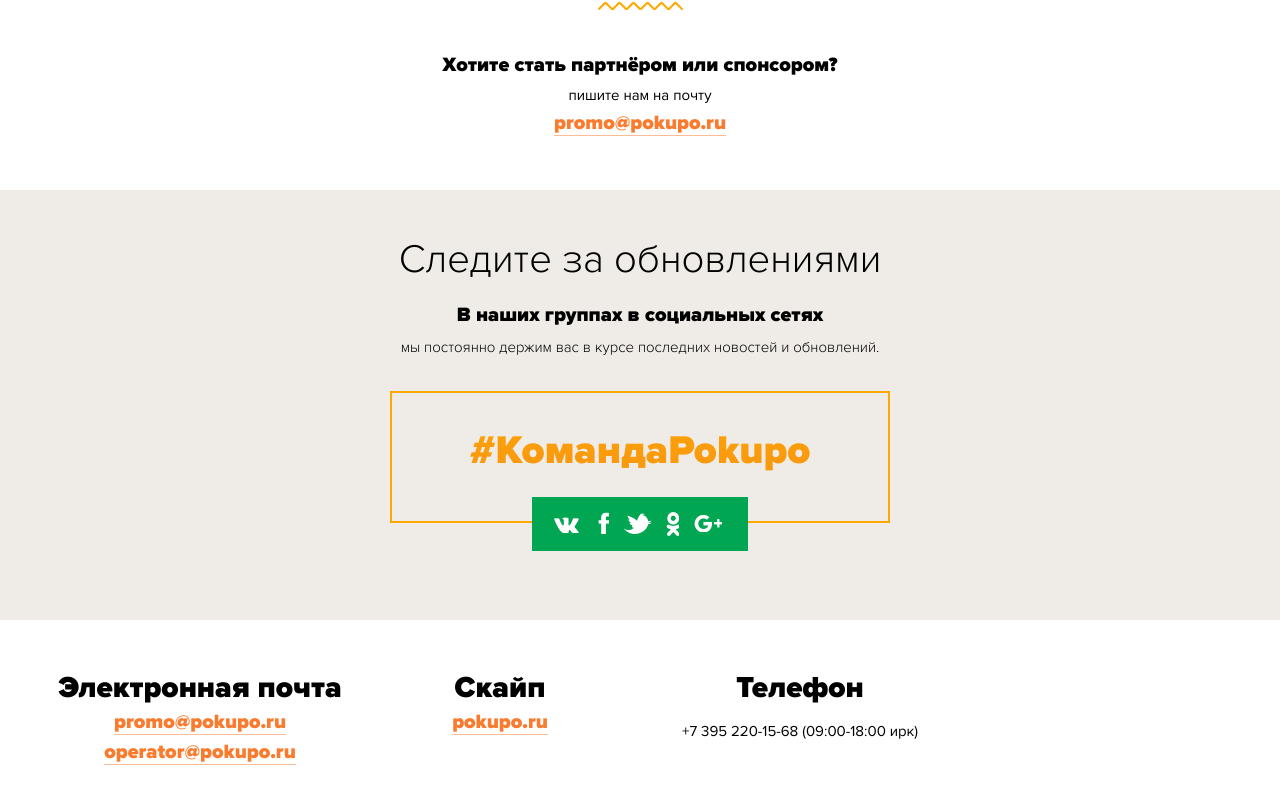
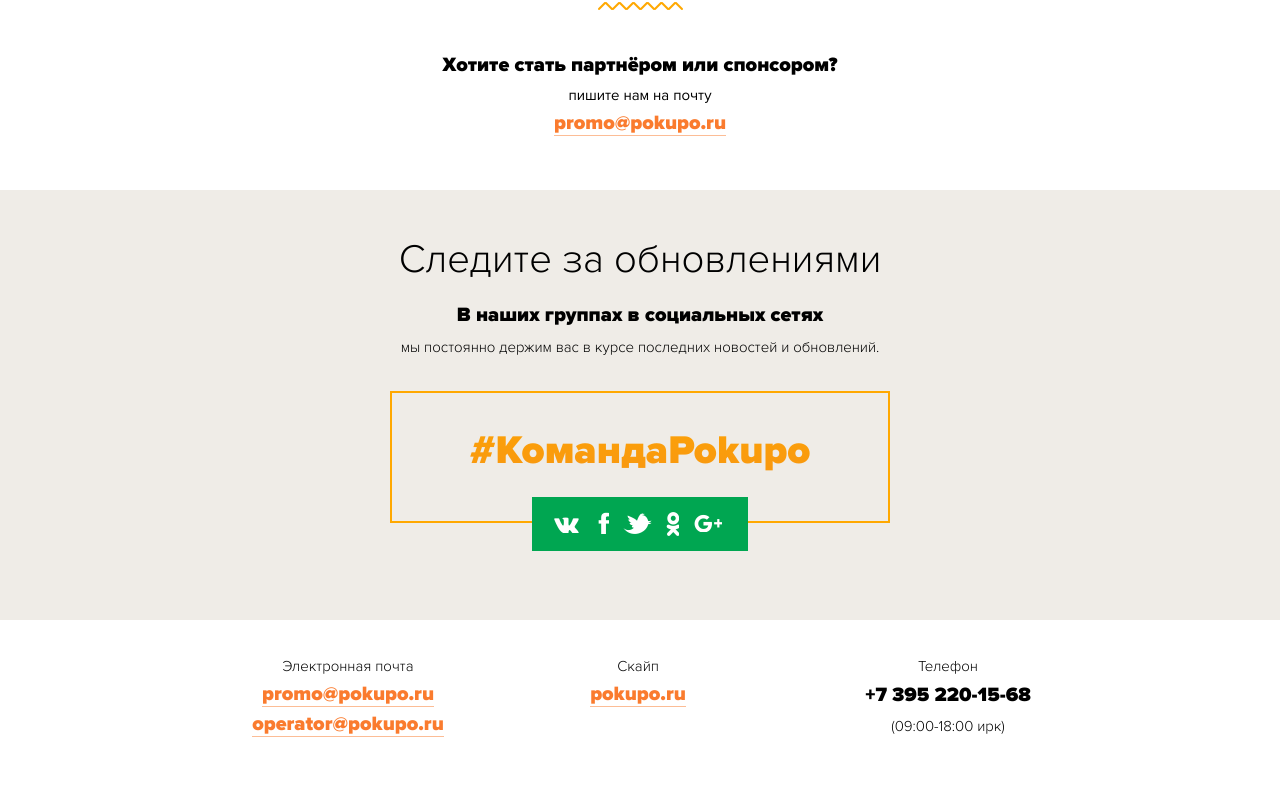
Before and after one commit to Aksnv/pokupo_promo_landing, a plain HTML site: page index.html in a window 1280 px wide. Shown: the part 6782-7583 px from the top of the page. Drawn offline with Linux system fonts and the light colour scheme.

Commit message:
Добавлены стили для раздела footer

```diff
--- a/styles/main.css
+++ b/styles/main.css
@@ -1145,11 +1145,42 @@ a.golos-link {
 .footer {
   overflow: hidden;
   text-align: center;
-  padding-top: 50px;
-  padding-bottom: 100px;
+  padding-top: 37px;
+  padding-bottom: 43px;
 }
 
 .footer__block {
   float: left;
-  width: 300px;
+  width: 290px;
 }
+
+.footer h2 {
+  font-family: 'proxima_nova_ltlight';
+  font-size: 15px;
+  font-weight: 300;
+  margin-bottom: 4px;
+}
+
+.footer__block--email {
+  margin-left: 153px;
+}
+
+.footer__block--skype {
+  margin-right: 20px;
+}
+
+.footer__block--phone p {
+  font-family: 'proxima_nova_blblack';
+  font-size: 20px;
+  font-weight: 900;
+  margin: 0;
+  margin-top: 8px;
+}
+
+.footer__block--phone span {
+  display: block;
+  font-family: 'proxima_nova_ltlight';
+  font-size: 15px;
+  font-weight: 300;
+  padding-top: 10px;
+}
```
